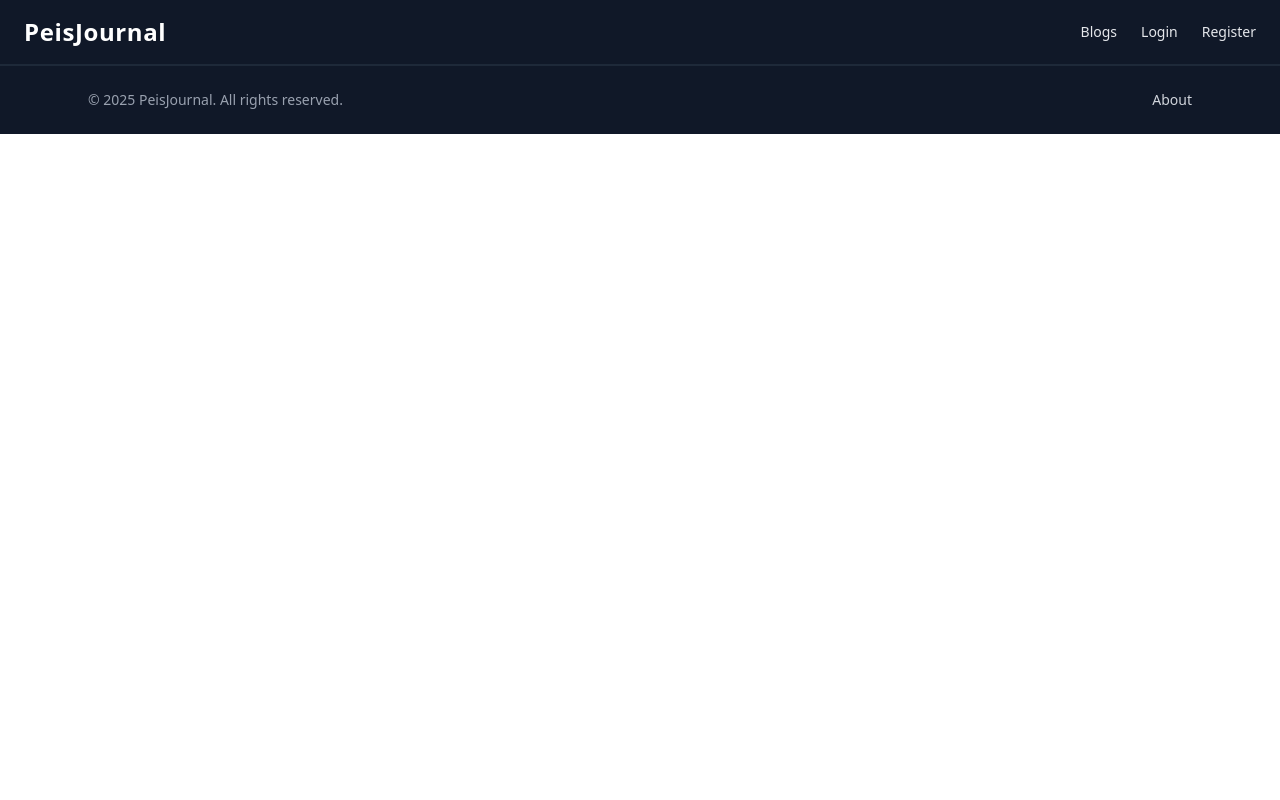
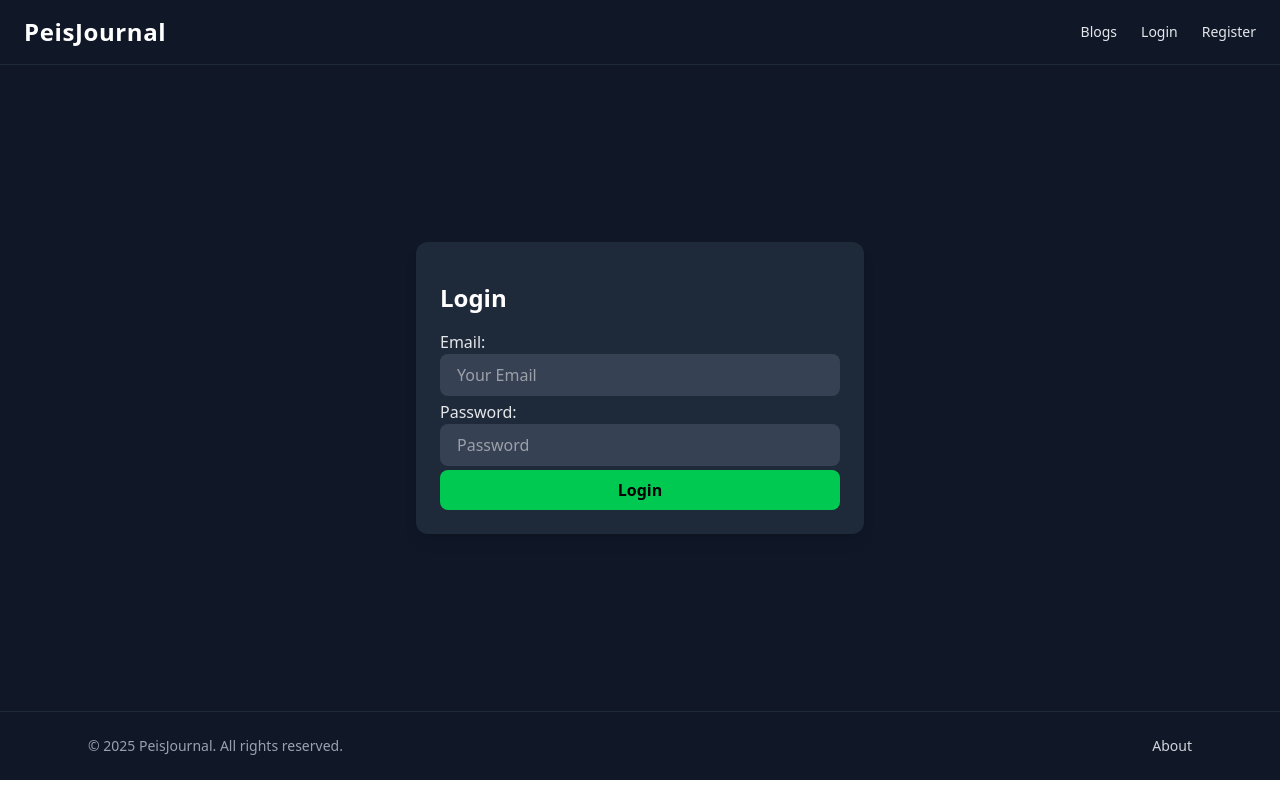
Before and after one commit to PlamenDraganov16/RCT-PEIS-JOURNAL, a React (Vite) app in the folder client/: page /login in a window 1280 px wide. Built offline with nearby package versions, Linux system fonts and the light colour scheme.

Commit message:
Add login page and route
Introduced a Login component with form validation and submission logic. Added the /login route to App.jsx to enable user authentication.

```diff
--- a/client/src/App.jsx
+++ b/client/src/App.jsx
@@ -11,6 +11,7 @@ import UserContext from "./contexts/UserContext.jsx"
 import { useContext } from "react"
 import Register from "./components/register/Register.jsx"
 import Logout from "./components/logout/Logout.jsx"
+import Login from "./components/login/Login.jsx"
 
 function App() {
     const { user } = useContext(UserContext);
@@ -26,6 +27,7 @@ function App() {
                 <Route path="/feed" element={<Feed />} />
                 <Route path="/feed/:blogId/details" element={<Details />} />
                 <Route path="/register" element={<Register />} />
+                <Route path="/login" element={<Login />} />
                 <Route path="/logout" element={<Logout />} />
             </Routes>
 
--- /dev/null
+++ b/client/src/components/login/Login.jsx
@@ -0,0 +1,82 @@
+import { useState } from "react";
+import { useNavigate } from "react-router";
+import useForm from "../../hooks/useForm.js";
+import { useUserContext } from "../../contexts/UserContext.jsx";
+import Spinner from "../spinner/Spinner.jsx";
+
+export default function Login() {
+  const navigate = useNavigate();
+  const { loginHandler } = useUserContext();
+  const [errors, setErrors] = useState({});
+  const [submitting, setSubmitting] = useState(false);
+
+  const loginSubmitHandler = async (values) => {
+    const { email, password } = values;
+    let newErrors = {};
+
+    if (!email.trim()) newErrors.email = 'Email is required';
+    if (!password) newErrors.password = 'Password is required';
+
+    if (Object.keys(newErrors).length > 0) {
+      setErrors(newErrors);
+      return;
+    }
+
+    setErrors({});
+    setSubmitting(true);
+
+    try {
+      await loginHandler(email, password);
+      navigate('/');
+    } catch (err) {
+      setErrors({ submit: err.message || 'Login failed' });
+    } finally {
+      setSubmitting(false);
+    }
+  };
+
+  const { register, formAction } = useForm(loginSubmitHandler, {
+    email: '',
+    password: '',
+  });
+
+  return (
+    <section className="content auth bg-gray-900 min-h-[80.8vh] flex items-center justify-center">
+      <form className="container bg-gray-800 p-6 rounded-xl shadow-lg w-full max-w-md" action={formAction}>
+        <div className="brand-logo mb-4"></div>
+        <h1 className="text-2xl font-bold text-white mb-4">Login</h1>
+
+        <label htmlFor="email" className="text-gray-200">Email:</label>
+        <input
+          id="email"
+          type="email"
+          {...register('email')}
+          placeholder="Your Email"
+          className="w-full mb-1 px-4 py-2 rounded-lg bg-gray-700 text-white border border-transparent focus:outline-none focus:ring-2 focus:ring-green-500"
+        />
+        {errors.email && <p className="text-red-500 text-sm mb-2">{errors.email}</p>}
+
+        <label htmlFor="password" className="text-gray-200">Password:</label>
+        <input
+          id="password"
+          type="password"
+          {...register('password')}
+          placeholder="Password"
+          className="w-full mb-1 px-4 py-2 rounded-lg bg-gray-700 text-white border border-transparent focus:outline-none focus:ring-2 focus:ring-green-500"
+        />
+        {errors.password && <p className="text-red-500 text-sm mb-2">{errors.password}</p>}
+
+        {errors.submit && <p className="text-red-500 text-sm mb-2">{errors.submit}</p>}
+
+        <button
+          type="submit"
+          onClick={(e) => formAction(new FormData(e.currentTarget.closest('form')))}
+          disabled={submitting}
+          className={`w-full flex justify-center items-center gap-2 px-4 py-2 rounded-lg font-semibold transition ${submitting ? 'bg-green-400/60 cursor-not-allowed' : 'bg-green-500 hover:bg-green-600'}`}
+        >
+          {submitting ? <Spinner size={20} color="#fff" /> : 'Login'}
+        </button>
+      </form>
+    </section>
+  );
+}
```
